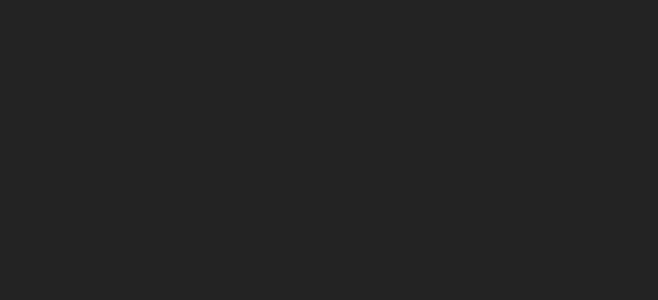
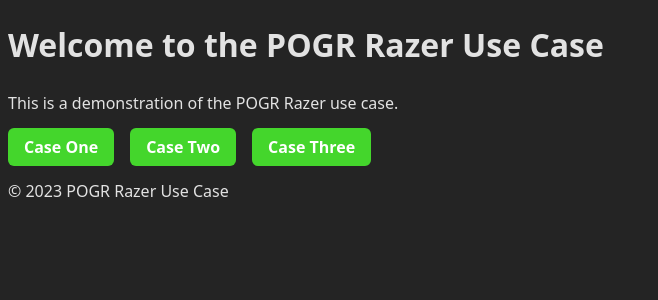
Before and after one commit to JunoK95/POGRxRazerUseCase, a React (Vite) app: page /#/ in a window 1280 px wide. Shown: the top 300 px of the page, without its empty margins (0-658 px from the left). Built offline with nearby package versions, Linux system fonts and the light colour scheme.

Commit message:
Back to hash router

```diff
--- a/src/App.tsx
+++ b/src/App.tsx
@@ -1,3 +1,4 @@
+import { Link } from "react-router";
 import "./App.css";
 
 function App() {
@@ -15,8 +16,8 @@
           }}
         >
           <li>
-            <a
-              href="/case-one"
+            <Link
+              to={"/case-one"}
               style={{
                 textDecoration: "none",
                 color: "#fff",
@@ -27,11 +28,11 @@
               }}
             >
               Case One
-            </a>
+            </Link>
           </li>
           <li>
-            <a
-              href="/case-two"
+            <Link
+              to="/case-two"
               style={{
                 textDecoration: "none",
                 color: "#fff",
@@ -42,11 +43,11 @@
               }}
             >
               Case Two
-            </a>
+            </Link>
           </li>
           <li>
-            <a
-              href="/case-three"
+            <Link
+              to="/case-three"
               style={{
                 textDecoration: "none",
                 color: "#fff",
@@ -57,7 +58,7 @@
               }}
             >
               Case Three
-            </a>
+            </Link>
           </li>
         </ul>
       </nav>
--- a/src/AppNavigator.tsx
+++ b/src/AppNavigator.tsx
@@ -1,12 +1,11 @@
-import { Route, Routes, useLocation } from "react-router";
+import { Route, Routes } from "react-router";
 import App from "./App";
 import CaseOnePage from "./pages/case/1/CaseOnePage";
 import CaseTwoPage from "./pages/case/2/CaseTwoPage";
 
 function AppNavigator() {
-  const location = useLocation();
   return (
-    <Routes location={location} key={location.pathname}>
+    <Routes>
       <Route path="/" element={<App />} />
       <Route path="/case-one" element={<CaseOnePage />} />
       <Route path="/case-two" element={<CaseTwoPage />} />
--- a/src/main.tsx
+++ b/src/main.tsx
@@ -1,15 +1,15 @@
 import { StrictMode } from "react";
 import { createRoot } from "react-dom/client";
 import "./index.css";
-import { BrowserRouter } from "react-router";
+import { HashRouter } from "react-router";
 import AppNavigator from "./AppNavigator.tsx";
 
-const repoName = "POGRxRazerUseCase";
+// const repoName = "POGRxRazerUseCase";
 
 createRoot(document.getElementById("root")!).render(
   <StrictMode>
-    <BrowserRouter basename={`/${repoName}`}>
+    <HashRouter>
       <AppNavigator />
-    </BrowserRouter>
+    </HashRouter>
   </StrictMode>
 );
```
Also changed, not shown: public/404.html (+11 -3 lines).
